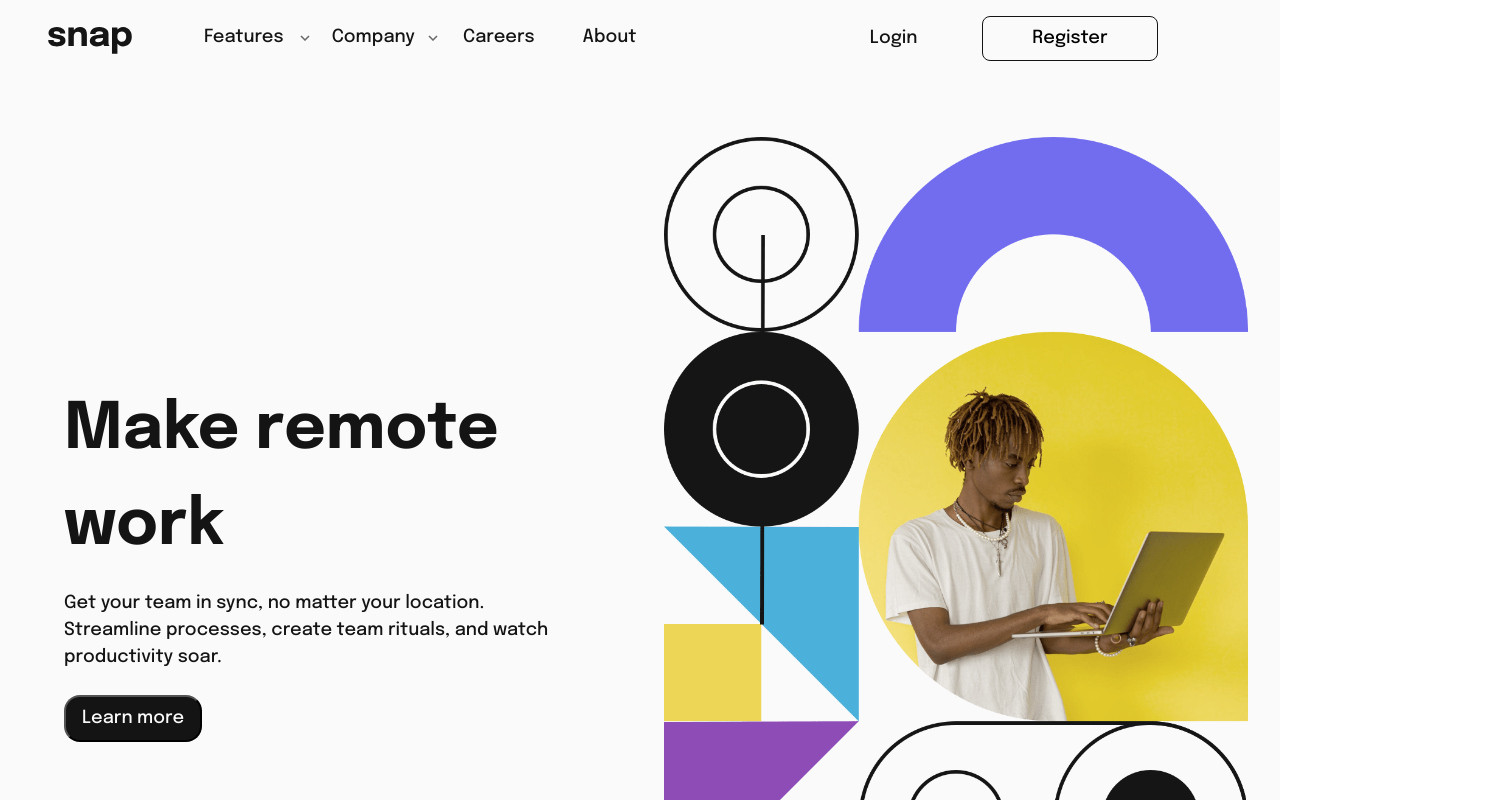
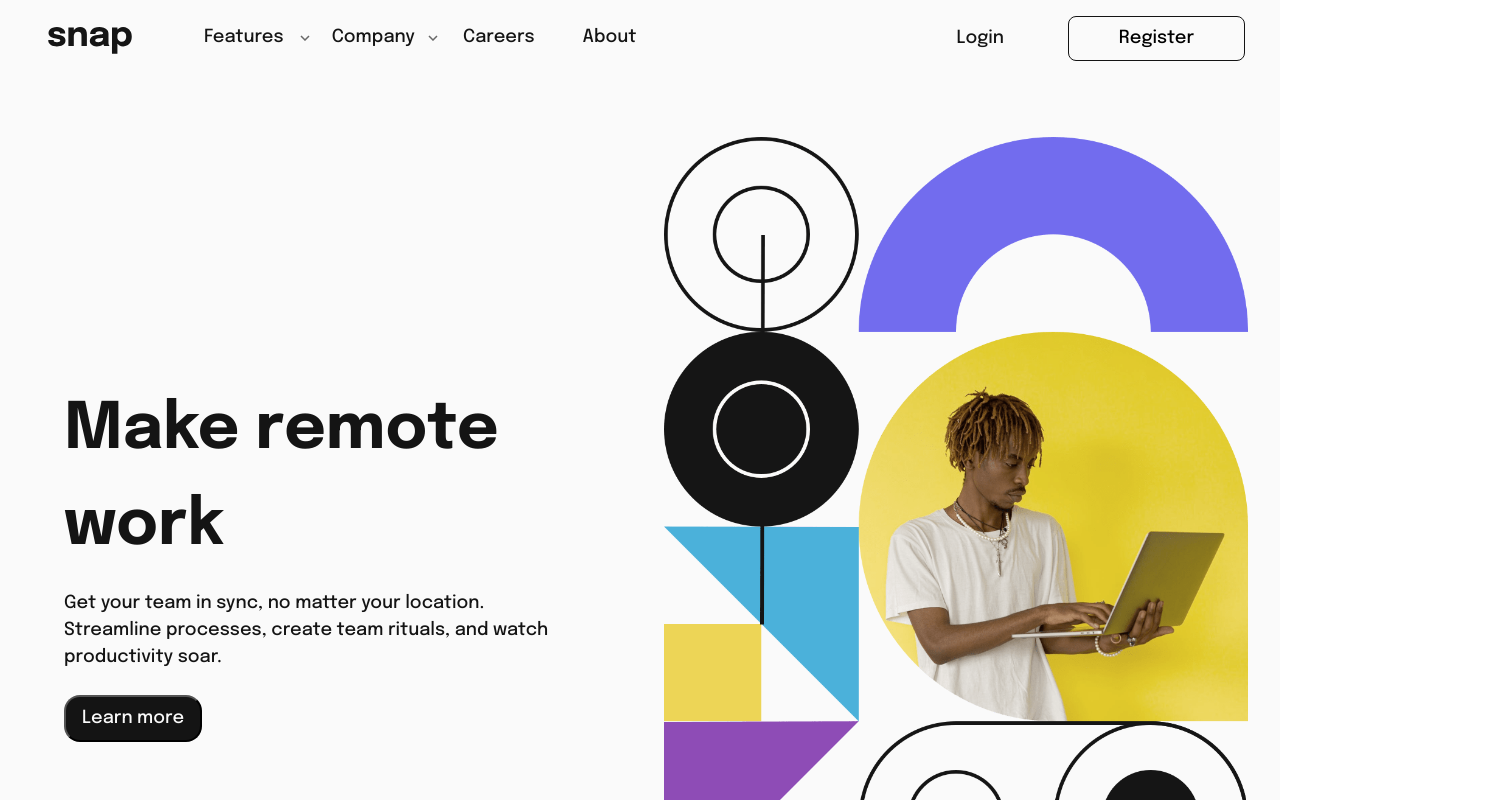
Before and after one commit to sclingan/intro_section_with_drop_down, a React (Vite) app: page / in a window 1280 px wide. Shown: the top 800 px of the page, 1491 px wide, since content can reach past the window. Built offline with nearby package versions, Linux system fonts and the light colour scheme.

Commit message:
Fixing nav position on responsive

```diff
--- a/src/App.css
+++ b/src/App.css
@@ -211,7 +211,6 @@ footer {
         flex-direction: row;
         align-items: center;
         gap: 2rem;
-        width: 120%;
     }
     /* Not sure if this is the best way
        to do this(changing a class) but
@@ -223,7 +222,6 @@ footer {
         height: auto;
         overflow: visible;
         position: relative;
-        width: 80%;
    }
 
    .icon-close {
@@ -236,12 +234,11 @@ footer {
    }
 
    .nav-footer {
-    display: flex;
     flex-direction: row;
     padding-bottom: 0.2rem;
-    /* padding-left: calc(105% - 87%); */
-    padding-left: 20%;
     gap: 4rem;
+    /* padding-left: 35vw; */
+    padding-left: calc(35vw - 10vw);
    }
 
     section {
```
